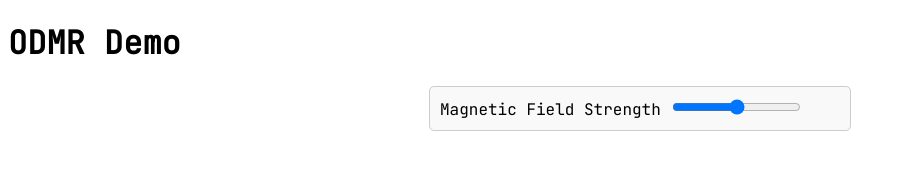
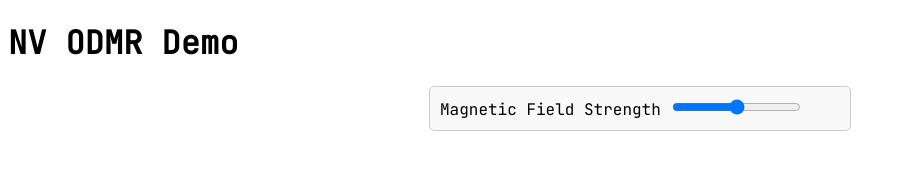
Before and after one commit to smncrm/odmr-demo, a plain HTML site: page docs/index.html in a window 1280 px wide. Shown: the whole page, without its empty margins (0-904 px from the left). Drawn offline with nearby package versions, Linux system fonts and the light colour scheme.

Commit message:
update index.html

```diff
--- a/docs/index.html
+++ b/docs/index.html
@@ -5,7 +5,7 @@
     <link href='https://fonts.googleapis.com/css?family=JetBrains Mono' rel='stylesheet'>
     <meta charset="UTF-8">
     <meta name="viewport" content="width=device-width, initial-scale=1.0">
-    <title>Interactive Visualization</title>
+    <title>NV ODMR Demo</title>
     <script src="https://d3js.org/d3.v7.min.js"></script>
     <style>
         body {
@@ -20,11 +20,9 @@
 </head>
 
 <body>
-    <h1>ODMR Demo</h1>
+    <h1>NV ODMR Demo</h1>
     <div id="odmr"></div>
     <script type="module" src="script.js"></script>
-
-    <div id="odmr"></div>
 
     <div class="slider-container">
         <label for="slider">Magnetic Field Strength</label>
```
